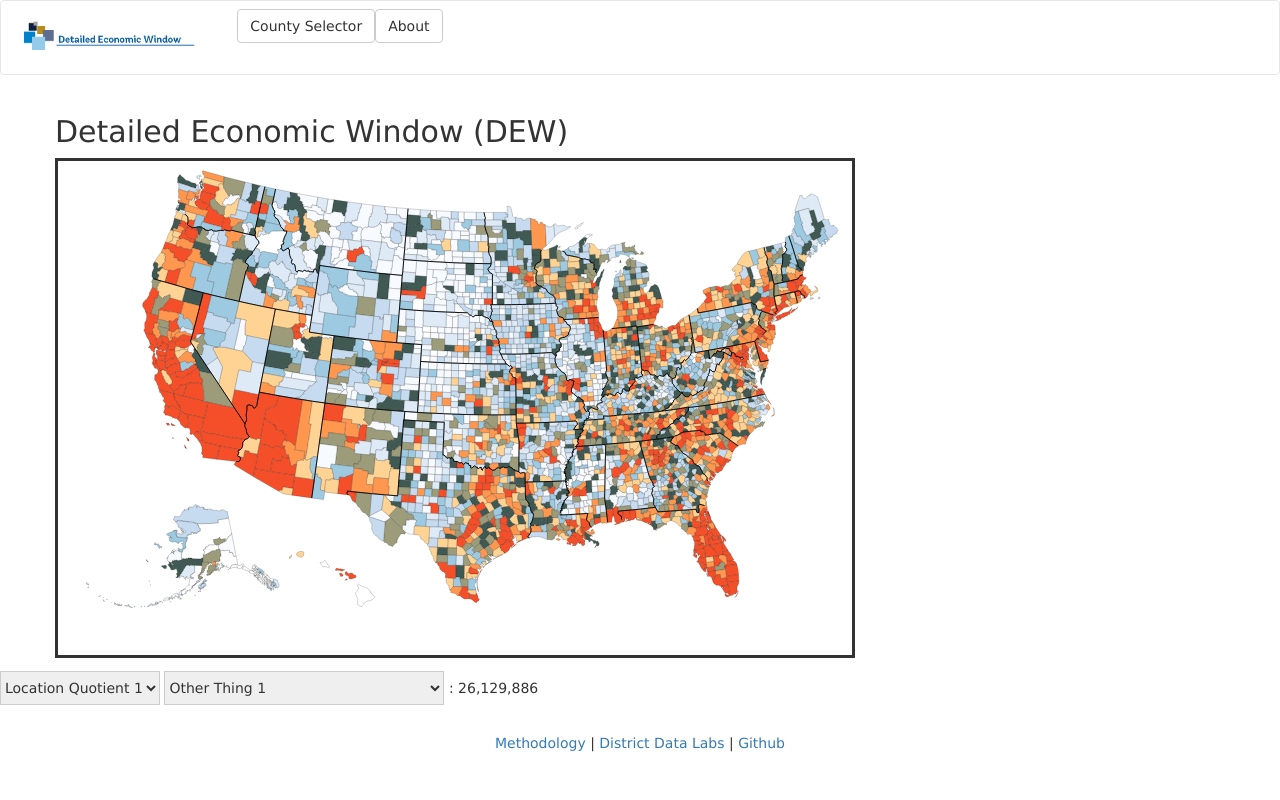
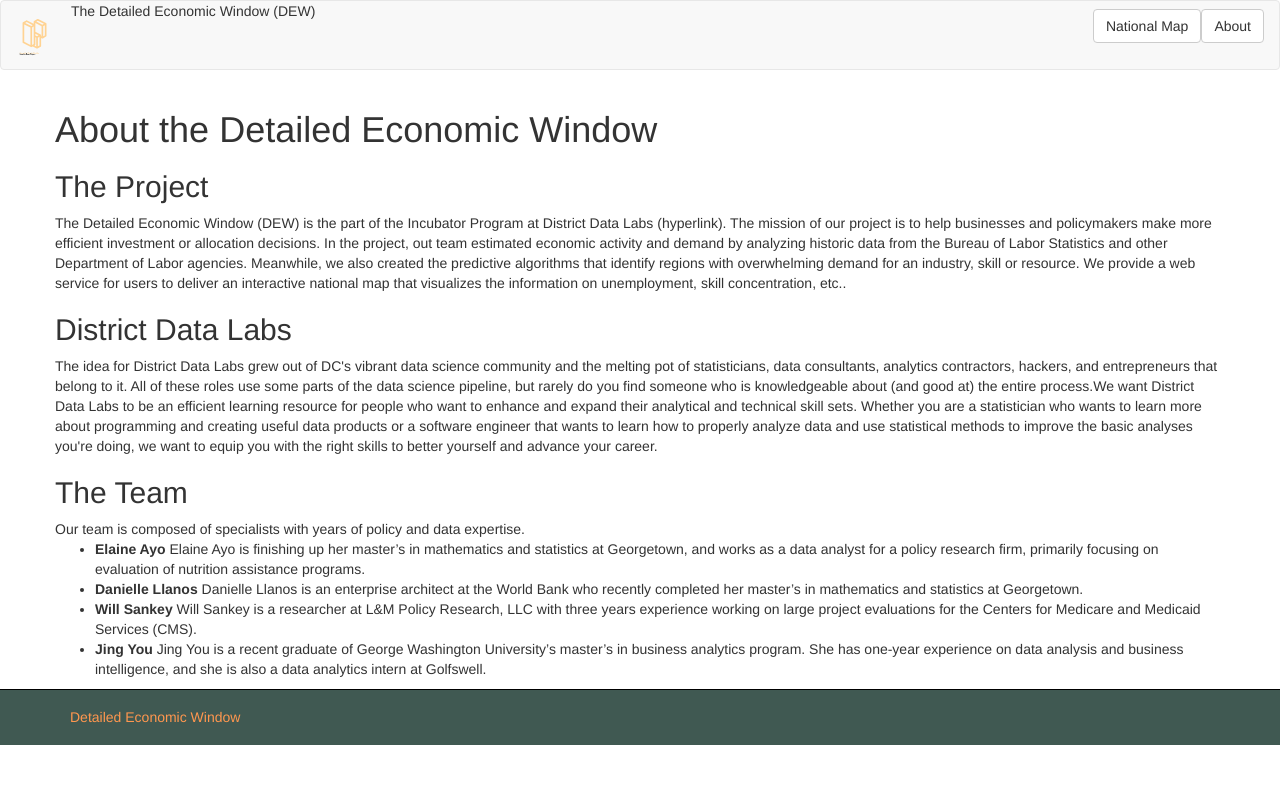
Before and after one commit to DistrictDataLabs/02-group-b, a Flask app: page /about in a window 1280 px wide. Run offline with Flask 2, Linux system fonts and the light colour scheme; some libraries are stand-ins or nearby versions.

Commit message:
Updated logo and styles.

```diff
--- /dev/null
+++ b/static/about.css
@@ -0,0 +1,25 @@
+        footer {
+            color: #FF974F;
+            background: #405952;
+            padding: 17px 0 18px 0;
+            border-top: 1px solid #000;
+        }
+        footer a {
+            color: #999;
+        }
+        footer a:hover {
+            color: #efefef;
+        }
+        .wrapper {
+            min-height: 100%;
+            height: auto !important;
+            height: 100%;
+            margin: 0 auto -63px;
+        }
+        .push {
+            height: 63px;
+        }
+        /* not required for sticky footer; just pushes hero down a bit */
+        .wrapper > .container {
+            padding-top: 60px;
+        }
--- a/static/style.css
+++ b/static/style.css
@@ -60,6 +60,37 @@ svg{
 }
 
 #navbar {
-  background-color: white;
+  background-color: #405952;
+  color: #F54F29;
   height: 75px;
 }
+
+.Aboutbtn {
+  margin-right: 10px;
+}
+
+        footer {
+            color: #FF974F;
+            background: #405952;
+            padding: 17px 0 18px 0;
+            border-top: 1px solid #000;
+        }
+        footer a {
+            color: #999;
+        }
+        footer a:hover {
+            color: #efefef;
+        }
+        .wrapper {
+            min-height: 100%;
+            height: auto !important;
+            height: 100%;
+            margin: 0 auto -63px;
+        }
+        .push {
+            height: 63px;
+        }
+        /* not required for sticky footer; just pushes hero down a bit */
+        .wrapper > .container {
+            padding-top: 60px;
+        }
--- a/templates/about.html
+++ b/templates/about.html
@@ -1,221 +1,57 @@
 <!DOCTYPE html>
 <meta charset="utf-8">
 <head>
-<link rel="stylesheet" type="text/css" href="tooltip.css"/>
-<script src="{{url_for('static', filename='d3.min.js')}}"></script>
-<script src="{{url_for('static', filename='queue.min.js')}}"></script>
-<script src="{{url_for('static', filename='topojson.v1.min.js')}}"></script>
+<link rel="stylesheet" href="{{url_for('static',filename='normalize.css')}}">
 <link rel="stylesheet" href="https://maxcdn.bootstrapcdn.com/bootstrap/3.3.1/css/bootstrap.min.css">
-<link rel="stylesheet" href="{{url_for('static',filename='normalize.css')}}">
-<link rel="stylesheet" type="text/css" href="style.css"/>
+<link rel="stylesheet" type="text/css" href="about.css"/>
 </head>
 <body>
-<nav class="navbar navbar-default" id="navbar">
+<nav class="navbar navbar-default" id="navbar" style="height: 70px">
   <div class="container-fluid">
     <div class="navbar-header">
       <a class="navbar-brand" href="#">
-        <img alt="DEW" src="{{url_for('static', filename='Detailed Economic Window 7.png')}}" style="height: 50px"></a>
-        <button type="button" class="btn btn-default navbar-btn navbar-right">About</button>
-        <button type="button" class="btn btn-default navbar-btn navbar-right">County Selector</button>
+        <img alt="DEW" src="{{url_for('static', filename='data1.svg')}}" style="height: 40px"></a>
+        The Detailed Economic Window (DEW)
     </div>
+        <button type="button" class="btn btn-default navbar-btn pull-right">About</button>
+        <button type="button" class="btn btn-default navbar-btn pull-right">National Map</button>
   </div>
 </nav>
 
 <div class="container">
   <div class="row">
     <div class="span12">
-      <h2>Detailed Economic Window (DEW)</h2>
+      <h1>About the Detailed Economic Window</h1>
+      <h2>The Project</h2>
+      <p>The Detailed Economic Window (DEW) is the part of the Incubator Program at District Data Labs (hyperlink). The mission of our project is to help businesses and policymakers make more efficient investment or allocation decisions. In the project, out team estimated economic activity and demand by analyzing historic data from the Bureau of Labor Statistics and other Department of Labor agencies. Meanwhile, we also created the predictive algorithms that identify regions with overwhelming demand for an industry, skill or resource. We provide a web service for users to deliver an interactive national map that visualizes the information on unemployment, skill concentration, etc..
+      </p>
+
+      <h2>District Data Labs</h2>
+      <p>
+The idea for District Data Labs grew out of DC's vibrant data science community and the melting pot of statisticians, data consultants, analytics contractors, hackers, and entrepreneurs that belong to it.  All of these roles use some parts of the data science pipeline, but rarely do you find someone who is knowledgeable about (and good at) the entire process.We want District Data Labs to be an efficient learning resource for people who want to enhance and expand their analytical and technical skill sets. Whether you are a statistician who wants to learn more about programming and creating useful data products or a software engineer that wants to learn how to properly analyze data and use statistical methods to improve the basic analyses you're doing, we want to equip you with the right skills to better yourself and advance your career.
+      </p>
+      <h2>The Team</h2>
+      Our team is composed of specialists with years of policy and data expertise.</br>
+      <ul>
+        <li>
+        <strong>Elaine Ayo</strong>
+        Elaine Ayo is finishing up her master’s in mathematics and statistics at Georgetown, and works as a data analyst for a policy research firm, primarily focusing on evaluation of nutrition assistance programs.</li>
+
+        <li><strong>Danielle Llanos</strong>
+        Danielle Llanos is an enterprise architect at the World Bank who recently completed her master’s in mathematics and statistics at Georgetown.</li>
+
+        <li><strong>Will Sankey</strong>
+        Will Sankey is a researcher at L&M Policy Research, LLC with three years experience working on large project evaluations for the Centers for Medicare and Medicaid Services (CMS).</li>
+
+        <li><strong>Jing You</strong>
+        Jing You is a recent graduate of George Washington University’s master’s in business analytics program. She has one-year experience on data analysis and business intelligence, and she is also a data analytics intern at Golfswell.</li>
     </div>
   </div>
 </div>
 
-</div>
-<div class="container">
-  <div class="row">
-    <div class="span12">
-      <svg id="map" style="margin: 0 auto"></svg>
-    </div>
+<footer>
+  <div class="container">
+    Detailed Economic Window
   </div>
-</div>
-
-  <form id="totalCap">
-
-		<select id="selectPer" class="select">
-			<option value="Total">Location Quotient 1</option>
-			<option value="PerCap">Location Quotient 2</option>
-		</select>
-
-		<select id="selectType" class="select">
-			<option value="Submissions">Other Thing 1</option>
-			<option value="totalMatches">2</option>
-			<option value="totalReturns">3</option>
-		</select>
-		: <span id="magicNum"></span>
-
-	</form>
-
-<div id = 'links'>
-	<a href = "https://github.com/DistrictDataLabs/02-group-b">Methodology</a> &#124;
-	<a href = "http://www.districtdatalabs.com/">District Data Labs</a> &#124;
-	<a href = "https://github.com">Github</a>
-</div>
-
-<script>
-var width = 800,
-	height = 500;
-var statById = d3.map();
-var colorRange = [
-          'rgb(247,251,255)',
-					'rgb(222,235,247)',
-					'rgb(198,219,239)',
-					'rgb(158,202,225)',
-					'rgb(64,89,82)',
-					'rgb(156,155,122)',
-					'rgb(255,211,147)',
-					'rgb(255,151,79)',
-					'rgb(245,79,41)'];
-var quantile = d3.scale.quantile()
-		.range(colorRange);
-var path = d3.geo.path();
-var svg = d3.select("#map")
-		.attr("width", width)
-		.attr("height", height)
-	.append('svg:g')
-    	.call(d3.behavior.zoom().on("zoom", redraw))
-  	.append('svg:g');
-svg.attr("transform", "scale( " + .9 + ")");
-function redraw() {
-  console.log("here", d3.event.translate, d3.event.scale);
-  svg.attr("transform",
-      "translate(" + d3.event.translate + ")"
-      + " scale(" + d3.event.scale + ")");
-}
-d3.select("#selectPer")
-		.on("change", function(){menuChange();});
-d3.select("#selectType")
-		.on("change", function(){menuChange();});
-var tooltip = d3.select("body").append("div")
-  	  .attr("class", "tooltip")
-  	  .style("opacity", 1e-6)
-  	  .style("background", "rgba(250,250,250,.7)");
-tooltip.append("span").attr("id", "countyName")
-queue()
-	.defer(d3.json, "{{url_for('static', filename='us.json')}}")
-	.defer(d3.csv, "{{url_for('static', filename='data.csv')}}")
-	.defer(d3.json, "{{url_for('static', filename='countyPop.json')}}")
-	.await(ready);
-errorArray = [];
-var counties;
-var countyPop;
-function ready(error, us, countiesJSON, countyPopJSON) {
-	counties = countiesJSON;
-	countyPop = countyPopJSON;
-	counties.forEach(function(d){
-		try{
-			d.Submissions = +d.Submissions.replace(/,/g,"");
-			d.totalReturns = +d['Total Returns'].replace(",","");
-			d.totalMatches = +d['Total Matches'].replace(",","");
-			d.population = countyPop[d.fips];
-			d.SubmissionsPerCap = d.Submissions/d.population;
-			d.totalMatchesPerCap = d.totalReturns/d.population;
-			d.totalReturnsPerCap = d.totalMatches/d.population;
-			d.none = '-';
-			statById.set(+d.fips, d);
-			if (isNaN(d.Submissions)){
-			}
-		}
-		catch(e){
-			//remove double lines of csv
-		}
-	});
-	quantile.domain(counties.map(function(d){return d.subPerCap;}));
-	countyShapes = svg.append("g")
-			.attr("class", "counties")
-		.selectAll("path")
-			.data(topojson.feature(us, us.objects.counties).features)
-		.enter().append("path")
-		countyShapes
-			.attr("fill", "rgb(200,200,200)")
-			.attr("d", path)
-					.on("mouseover", function(d){
-						d3.select(this)
-							.attr("stroke", "red")
-							.attr("stroke-width", 1)
-						tooltip
-						    .style("left", (d3.event.pageX + 5) + "px")
-						    .style("top", (d3.event.pageY - 5) + "px")
-						    .transition().duration(300)
-						    .style("opacity", 1)
-						    .style("display", "block")
-						updateDetails(statById.get(d.id));
-				})
-					.on("mouseout", function(d){
-						d3.select(this)
-							.attr("stroke", "")
-							.attr("stroke-width", .2)
-						tooltip.transition().duration(700).style("opacity", 0);
-			});
-	svg.append("path")
-			.datum(topojson.mesh(us, us.objects.states, function(a, b) { return a !== b; }))
-			.attr("class", "states")
-			.attr("d", path);
-	menuChange();
-}
-var printDetails = [
-					{'var': 'Submissions', 'print': 'Submissions'},
-					{'var': 'totalMatches', 'print': 'Matches'},
-					{'var': 'none', 'print': ''},
-					{'var': 'Felony Returns', 'print': 'Felony Returns'},
-					{'var': 'Convicted Criminals L1', 'print': 'Misdemeanor Returns'},
-					{'var': 'No Criminal Conviction Return', 'print': 'Paperwork Returns'},
-					{'var': 'none', 'print': ''},
-					{'var': 'population', 'print': 'Population'},
-					{'var': 'Activation Date', 'print': 'Start Date'}];
-function updateDetails(county){
-	tooltip.selectAll("div").remove();
-	tooltip.selectAll("div").data(printDetails).enter()
-		.append("div")
-			.append('span')
-				.text(function(d){return (d.print.length > 0) ? d.print + ": " : " - ";})
-				.attr("class", "boldDetail")
-			.insert('span')
-				.text(function(d){
-					if (d.var != 'none'){
-						return (""+county[d.var]).indexOf('/') == -1 ? totalFormat(county[d.var]) : county[d.var];
-					}})
-				.attr("class", "normalDetail");
-	d3.select("#countyName").text(county.County);
-}
-var totalFormat = d3.format(",");
-function menuChange(){
-	var selectPer = document.getElementById('selectPer');
-	selectPerValue = selectPer.options[selectPer.selectedIndex].value;
-	var selectType = document.getElementById('selectType');
-	selectTypeValue = selectType.options[selectType.selectedIndex].value;
-	var keyName = selectTypeValue + (selectPerValue == 'PerCap' ? 'PerCap' : '');
-	console.log(keyName);
-	updateMap(keyName);
-	console.log(d3.sum(counties, function(d){return d[selectTypeValue];}));
-	var num = d3.sum(counties, function(d){return d[selectTypeValue];});
-	d3.select("#magicNum")
-		.text(selectPerValue == 'PerCap' ? d3.round(num*10000/313000000, 3) + " per 100,000" : totalFormat(num));
-}
-function updateMap(key){
-	quantile.domain(counties.map(function(d){return d[key];}));
-	countyShapes
-		.transition().duration(1000).ease(d3.ease('linear'))
-		.attr("fill", function(d) {
-			if (statById.get(d.id)){
-				if(statById.get(d.id)[key] == 0){
-					return 'white';
-				}
-				else{
-					return quantile(statById.get(d.id)[key]);
-				}
-			}
-			else{
-				errorArray.push(d.id);
-				return "white";
-		}});
-}
-</script>
+</footer>
+</body>
```
Also changed, not shown: templates/index.html (+22 -15 lines), static/data1.svg (added).
